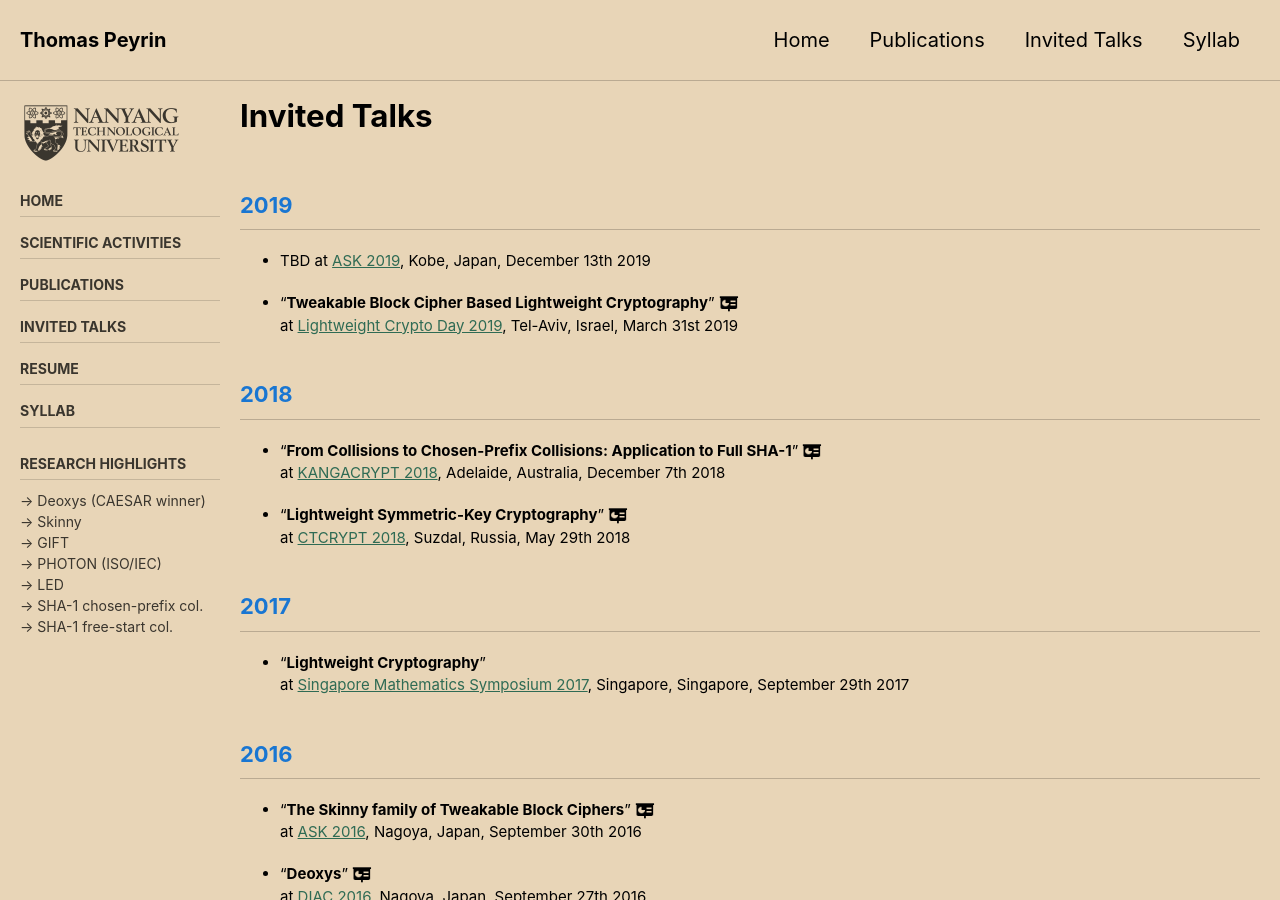
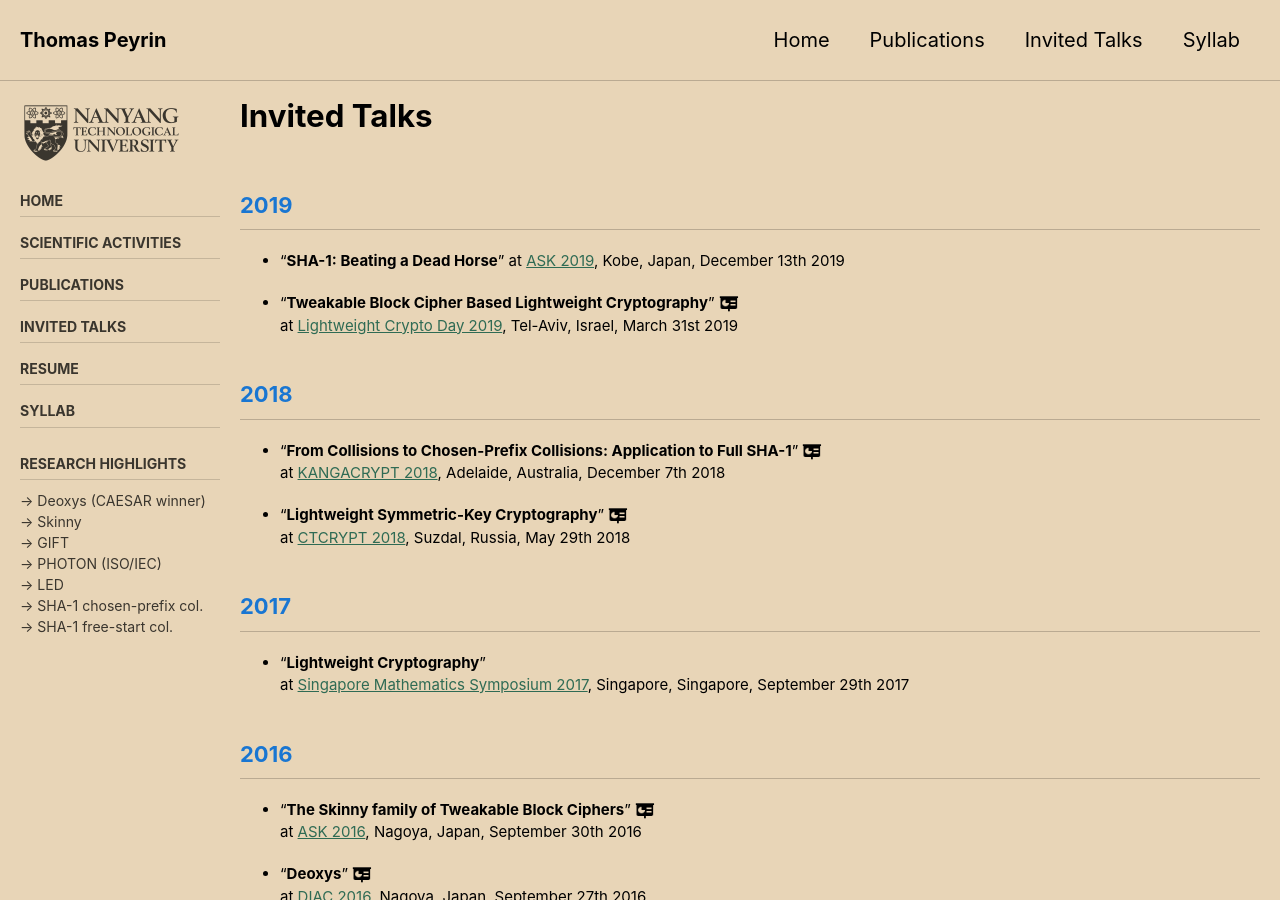
Before and after one commit to thomaspeyrin/web, a Jekyll site: the page built from invited.md, in a window 1280 px wide and 900 px high. Built offline with Jekyll 4.4.1, drawn with Linux system fonts in a browser that asks for light colours; cached includes are drawn as plain includes; nearby versions of some CDN libraries; our own code applies the rules of GitHub Pages for plain Markdown files.

Commit message:
Update invited.md

```diff
--- a/invited.md
+++ b/invited.md
@@ -16,7 +16,7 @@ sidebar:
 
 ## 2019
 
-- TBD at [ASK 2019](https://askworkshop.github.io/ask2019/), Kobe, Japan, December 13th 2019
+- "**SHA-1: Beating a Dead Horse**" at [ASK 2019](https://askworkshop.github.io/ask2019/), Kobe, Japan, December 13th 2019
 
 - "**Tweakable Block Cipher Based Lightweight Cryptography**"  [![](https://thomaspeyrin.github.io/web/assets/images/pres_icon_small.png "slides")](https://thomaspeyrin.github.io/web/assets/docs/invited/LCD2019_slides.pdf)
 at [Lightweight Crypto Day 2019](http://www.cs.haifa.ac.il/~orrd/LWD/), Tel-Aviv, Israel, March 31st 2019
```
